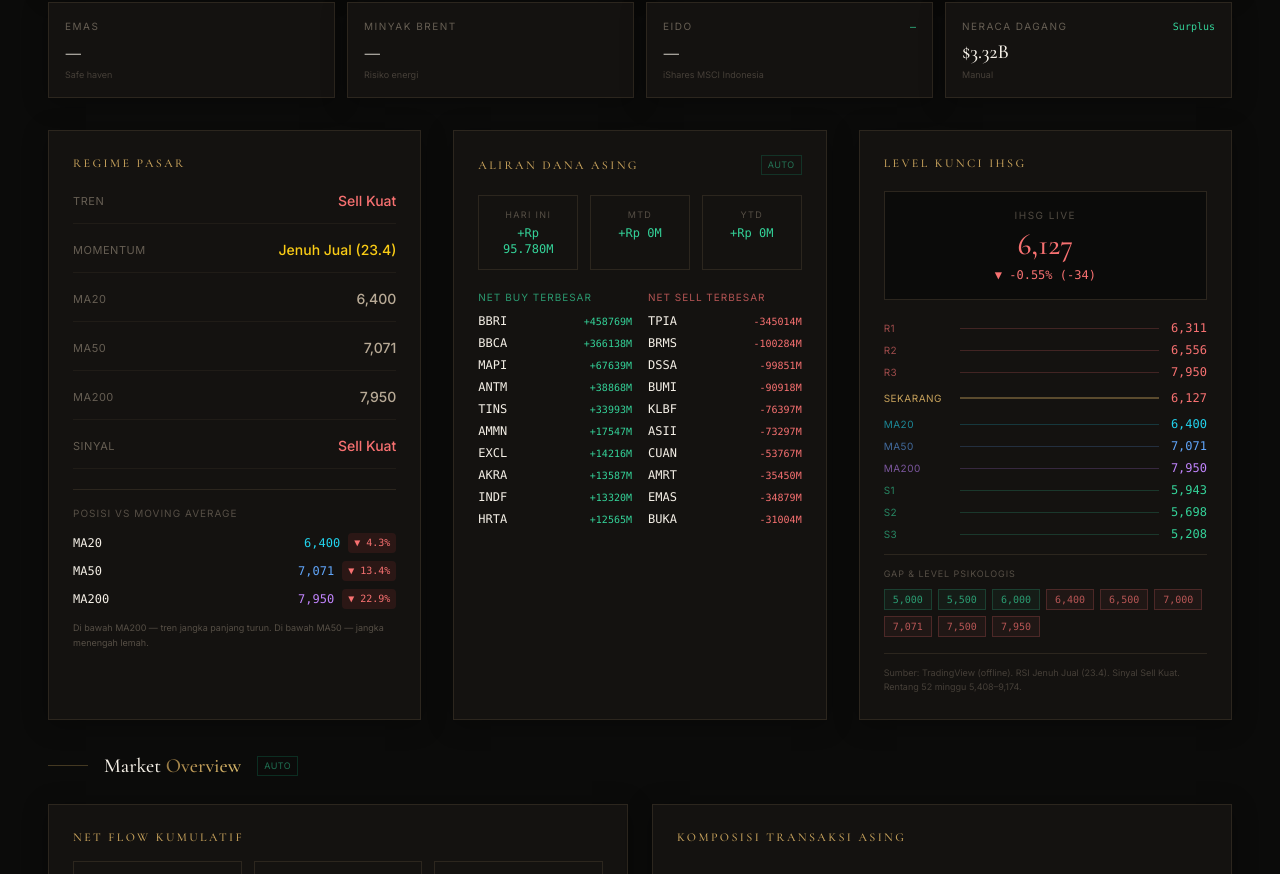
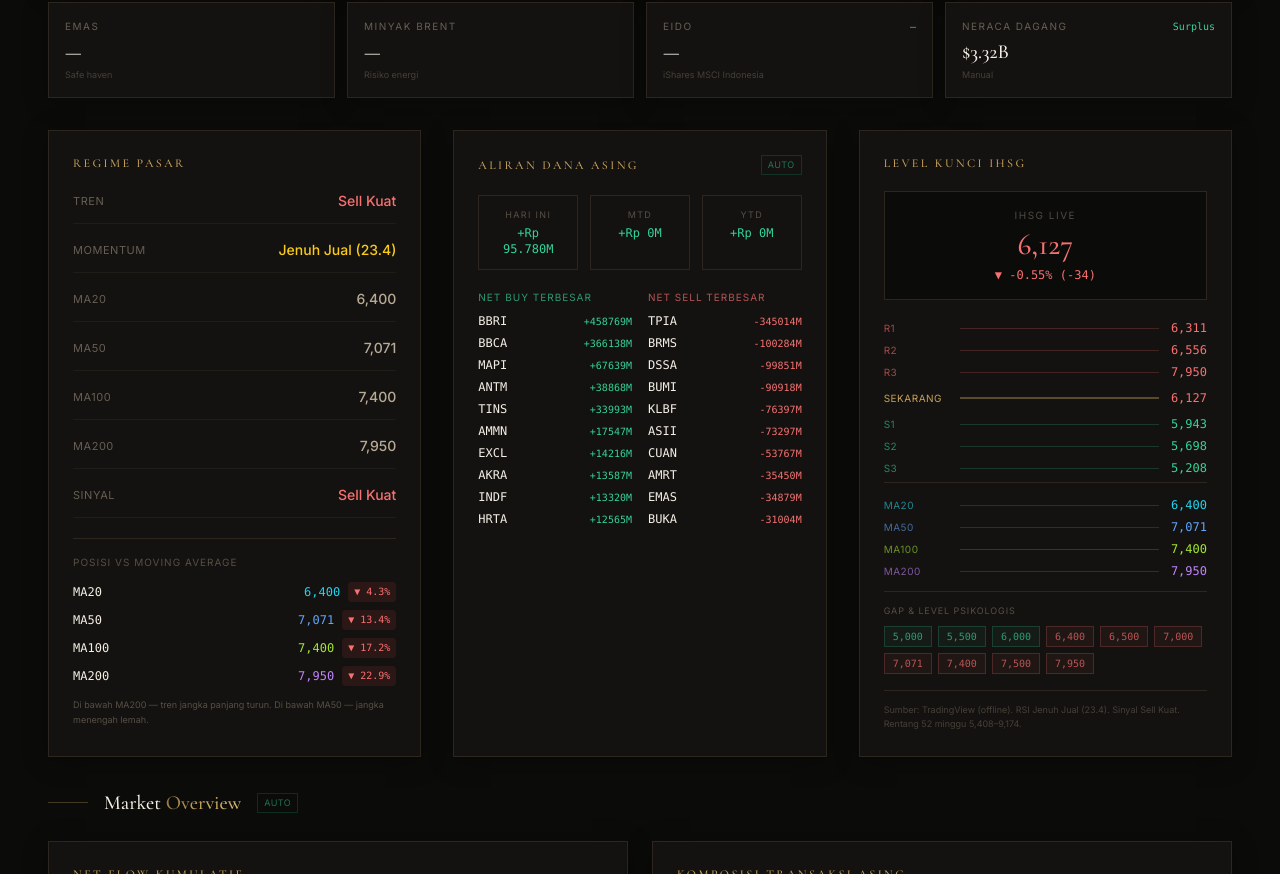
Before and after one commit to broden101/portfolio, a Next.js app: page /playbook/ihsg in a window 1280 px wide. Shown: the part 343-1217 px from the top of the page. Built offline with nearby package versions, Linux system fonts and the light colour scheme; no server answers.

Commit message:
feat(ihsg): add MA100, reorder levels R→S→MA

```diff
--- a/app/api/market/route.ts
+++ b/app/api/market/route.ts
@@ -47,7 +47,7 @@ const MACRO_SYMBOLS: Record<string, { symbol: string; label: string }> = {
 
 const COLUMNS = [
   "name", "description", "close", "change", "change_abs",
-  "Recommend.All", "RSI", "SMA20", "SMA50", "SMA200",
+  "Recommend.All", "RSI", "SMA20", "SMA50", "SMA100", "SMA200",
   "Perf.W", "Perf.1M", "Perf.3M", "Perf.YTD", "Perf.Y",
   "high", "low",
 ];
@@ -72,10 +72,10 @@ function buildQuote(row: RawRow): QuoteData {
   const d = row.d;
   return {
     close: num(d[2]), change: num(d[3]), changeAbs: num(d[4]),
-    recommend: num(d[5]), rsi: num(d[6]), sma20: num(d[7]), sma50: num(d[8]), sma200: num(d[9]),
-    perfWeek: num(d[10]), perf1M: num(d[11]), perf3M: num(d[12]),
-    perfYTD: num(d[13]), perf1Y: num(d[14]),
-    high: num(d[15]), low: num(d[16]),
+    recommend: num(d[5]), rsi: num(d[6]), sma20: num(d[7]), sma50: num(d[8]), sma100: num(d[9]), sma200: num(d[10]),
+    perfWeek: num(d[11]), perf1M: num(d[12]), perf3M: num(d[13]),
+    perfYTD: num(d[14]), perf1Y: num(d[15]),
+    high: num(d[16]), low: num(d[17]),
   };
 }
 
@@ -87,10 +87,10 @@ function aggregateBasket(rows: RawRow[]): QuoteData & { components: number } {
   };
   return {
     close: avg(2), change: avg(3), changeAbs: avg(4),
-    recommend: avg(5), rsi: avg(6), sma20: avg(7), sma50: avg(8), sma200: avg(9),
-    perfWeek: avg(10), perf1M: avg(11), perf3M: avg(12),
-    perfYTD: avg(13), perf1Y: avg(14),
-    high: avg(15), low: avg(16),
+    recommend: avg(5), rsi: avg(6), sma20: avg(7), sma50: avg(8), sma100: avg(9), sma200: avg(10),
+    perfWeek: avg(11), perf1M: avg(12), perf3M: avg(13),
+    perfYTD: avg(14), perf1Y: avg(15),
+    high: avg(16), low: avg(17),
     components: valid.length,
   };
 }
--- a/app/playbook/ihsg/page.tsx
+++ b/app/playbook/ihsg/page.tsx
@@ -206,6 +206,7 @@ export default function IHSGDashboard() {
     const maGaps: number[] = [];
     if (ihsg.sma20 != null && Math.abs(ihsg.sma20 - price) / price > 0.01) maGaps.push(Math.round(ihsg.sma20));
     if (ihsg.sma50 != null && Math.abs(ihsg.sma50 - price) / price > 0.02) maGaps.push(Math.round(ihsg.sma50));
+    if (ihsg.sma100 != null && Math.abs(ihsg.sma100 - price) / price > 0.02) maGaps.push(Math.round(ihsg.sma100));
     if (ihsg.sma200 != null && Math.abs(ihsg.sma200 - price) / price > 0.02) maGaps.push(Math.round(ihsg.sma200));
 
     const gaps = [...new Set([...roundLevels, ...maGaps])].sort((a, b) => a - b);
@@ -306,6 +307,7 @@ export default function IHSGDashboard() {
                 { label: "Momentum", value: rsi.label, color: rsi.color },
                 { label: "MA20", value: ihsg.sma20 != null ? fmtNum(ihsg.sma20) : "—", color: "text-[#B8AA96]" },
                 { label: "MA50", value: ihsg.sma50 != null ? fmtNum(ihsg.sma50) : "—", color: "text-[#B8AA96]" },
+                { label: "MA100", value: ihsg.sma100 != null ? fmtNum(ihsg.sma100) : "—", color: "text-[#B8AA96]" },
                 { label: "MA200", value: ihsg.sma200 != null ? fmtNum(ihsg.sma200) : "—", color: "text-[#B8AA96]" },
                 { label: "Sinyal", value: rec.label, color: rec.color },
               ].map((r) => (
@@ -320,6 +322,7 @@ export default function IHSGDashboard() {
               <div className="space-y-2">
                 <MaRow label="MA20" ma={ihsg.sma20} price={ihsgClose} color="cyan" />
                 <MaRow label="MA50" ma={ihsg.sma50} price={ihsgClose} color="blue" />
+                <MaRow label="MA100" ma={ihsg.sma100} price={ihsgClose} color="green" />
                 <MaRow label="MA200" ma={ihsg.sma200} price={ihsgClose} color="purple" />
               </div>
               <div className="mt-3 text-[9px] text-[#B8AA96]/40 leading-relaxed">
@@ -398,12 +401,14 @@ export default function IHSGDashboard() {
                 <div className="flex-1 h-0.5 bg-[#C6A15B]/40" />
                 <span className={`text-xs font-mono font-medium ${ihsgUp ? "text-emerald-400" : "text-red-400"}`}>{fmtNum(ihsgClose)}</span>
               </div>
-              {ihsg.sma20 != null && <LevelRow label="MA20" value={ihsg.sma20} tone="ma-cyan" />}
-              {ihsg.sma50 != null && <LevelRow label="MA50" value={ihsg.sma50} tone="ma-blue" />}
-              {ihsg.sma200 != null && <LevelRow label="MA200" value={ihsg.sma200} tone="ma-purple" />}
               {keyLevels.support.map((s, i) => (
                 <LevelRow key={`s-${i}`} label={`S${i + 1}`} value={s} tone="support" />
               ))}
+              <div className="mt-2 pt-2 border-t border-[#2C261E]" />
+              {ihsg.sma20 != null && <LevelRow label="MA20" value={ihsg.sma20} tone="ma-cyan" />}
+              {ihsg.sma50 != null && <LevelRow label="MA50" value={ihsg.sma50} tone="ma-blue" />}
+              {ihsg.sma100 != null && <LevelRow label="MA100" value={ihsg.sma100} tone="ma-green" />}
+              {ihsg.sma200 != null && <LevelRow label="MA200" value={ihsg.sma200} tone="ma-purple" />}
             </div>
             {/* Gap Levels */}
             {keyLevels.gaps.length > 0 && (
@@ -698,10 +703,10 @@ export default function IHSGDashboard() {
 }
 
 /* ── Presentational helpers ── */
-function MaRow({ label, ma, price, color }: { label: string; ma: number | null; price: number; color: "blue" | "cyan" | "purple" }) {
+function MaRow({ label, ma, price, color }: { label: string; ma: number | null; price: number; color: "blue" | "cyan" | "green" | "purple" }) {
   const above = ma != null && price >= ma;
   const pct = ma != null && ma > 0 ? ((price - ma) / ma) * 100 : null;
-  const colorClass = color === "cyan" ? "text-cyan-400" : color === "blue" ? "text-blue-400" : "text-purple-400";
+  const colorClass = color === "cyan" ? "text-cyan-400" : color === "blue" ? "text-blue-400" : color === "green" ? "text-lime-400" : "text-purple-400";
   return (
     <div className="flex items-center justify-between text-xs">
       <span className={`${colorClass}/70 font-mono`}>{label}</span>
@@ -717,12 +722,13 @@ function MaRow({ label, ma, price, color }: { label: string; ma: number | null;
   );
 }
 
-function LevelRow({ label, value, tone }: { label: string; value: number; tone: "support" | "resistance" | "ma-blue" | "ma-cyan" | "ma-purple" }) {
+function LevelRow({ label, value, tone }: { label: string; value: number; tone: "support" | "resistance" | "ma-blue" | "ma-cyan" | "ma-green" | "ma-purple" }) {
   const tones = {
     support: { text: "text-emerald-400/60", dot: "text-emerald-400", bar: "bg-emerald-400/20" },
     resistance: { text: "text-red-400/60", dot: "text-red-400", bar: "bg-red-400/20" },
     "ma-blue": { text: "text-blue-400/60", dot: "text-blue-400", bar: "bg-blue-400/20" },
     "ma-cyan": { text: "text-cyan-400/60", dot: "text-cyan-400", bar: "bg-cyan-400/20" },
+    "ma-green": { text: "text-lime-400/60", dot: "text-lime-400", bar: "bg-lime-400/20" },
     "ma-purple": { text: "text-purple-400/60", dot: "text-purple-400", bar: "bg-purple-400/20" },
   }[tone];
   return (
--- a/lib/market.ts
+++ b/lib/market.ts
@@ -15,6 +15,7 @@ export interface Quote {
   rsi: number | null;
   sma20: number | null;
   sma50: number | null;
+  sma100: number | null;
   sma200: number | null;
   perfWeek: number | null;
   perf1M: number | null;
@@ -111,7 +112,7 @@ export const KEY_LEVELS_FALLBACK = {
 export const IHSG_FALLBACK: Quote = {
   close: 6127, change: -0.55, changeAbs: -34,
   recommend: -0.75, rsi: 23.4,
-  sma20: 6400, sma50: 7071, sma200: 7950,
+  sma20: 6400, sma50: 7071, sma100: 7400, sma200: 7950,
   perfWeek: 8.3, perf1M: -6.16, perf3M: -12.5,
   perfYTD: -29.4, perf1Y: -15.2,
   high: 9174, low: 5408,
```
